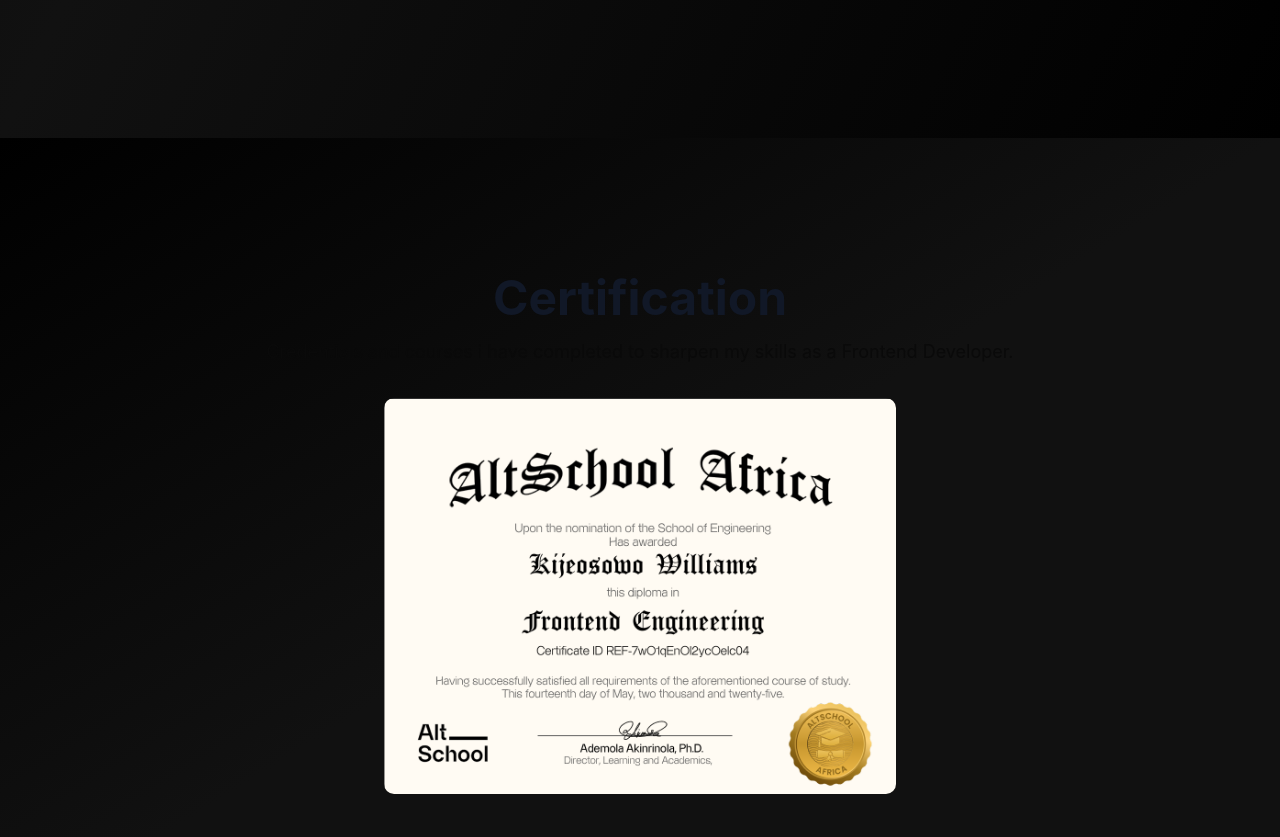
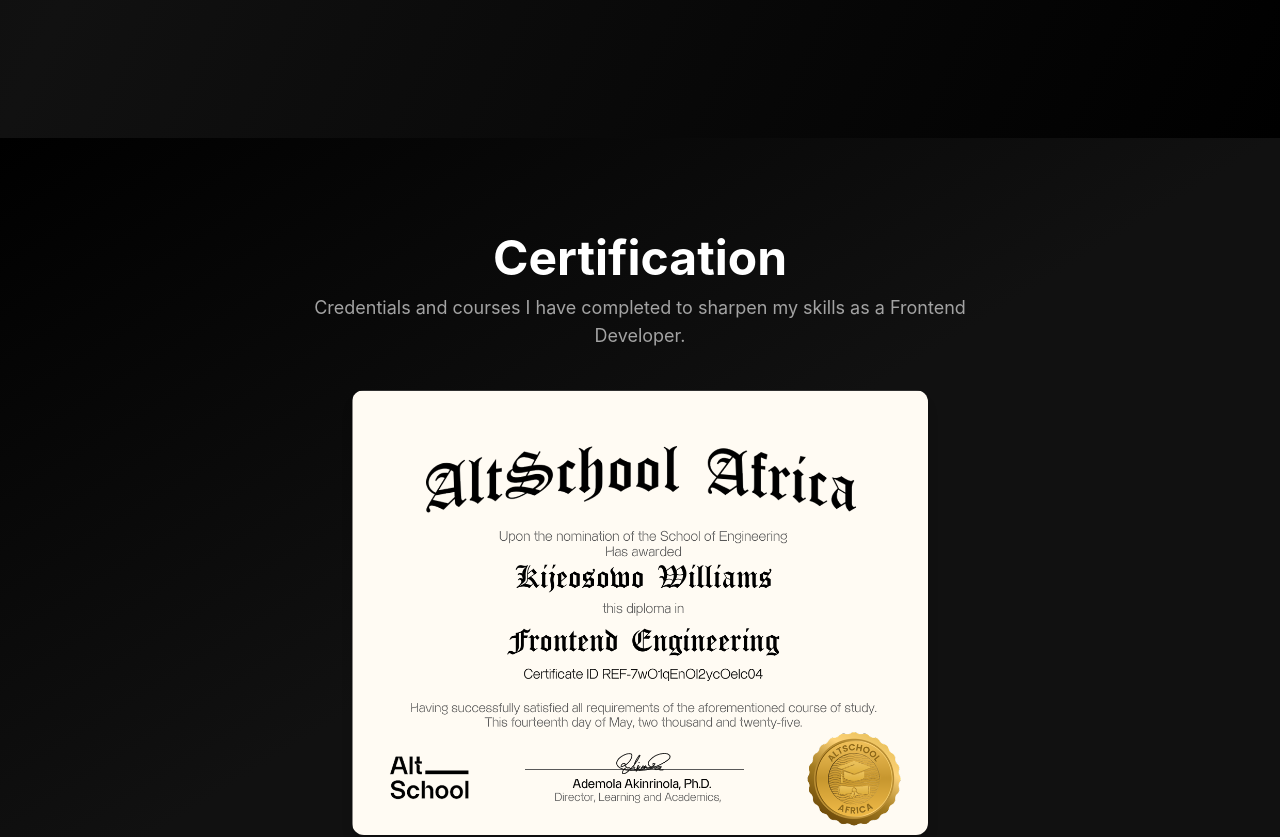
Before and after one commit to Kijedev/Kijeosowo-Williams, a React (Vite) app: page / in a window 1280 px wide. Shown: the part 3320-4157 px from the top of the page. Built offline with nearby package versions, Linux system fonts and the light colour scheme; a web font is replaced by a local one; what tailwindcss-animated would draw is missing.

Commit message:
fixed the certification page

```diff
--- a/src/pages/Certification.jsx
+++ b/src/pages/Certification.jsx
@@ -8,7 +8,7 @@
   const [selectedImageIndex, setSelectedImageIndex] = useState(null);
 
   const popupVariants = {
-    hidden: { opacity: 0, scale: 0.8, y: 40 },
+    hidden: { opacity: 0, scale: 0.9, y: 40 },
     visible: {
       opacity: 1,
       scale: 1,
@@ -16,39 +16,53 @@
       transition: { type: "spring", stiffness: 80, damping: 15 },
     },
   };
+
   return (
-    <div className="bg-gradient-to-br from-[#000] via-[#111] to-[#111] py-24 lg:h-screen md:h-screen h-[100vh]" id="certification">
-      {/* Certification */}
+    <section
+      id="certification"
+      className="bg-gradient-to-br from-black via-[#111] to-[#111]
+                 py-16 sm:py-20 lg:py-24"
+    >
+      {/* Container */}
+      <div className="max-w-7xl mx-auto px-4 sm:px-6 lg:px-8">
+
+        {/* Header */}
         <motion.div
-        className="pt-10 mb-8 flex flex-col gap-4 text-center"
+          className="mb-10 text-center space-y-3"
           variants={popupVariants}
           initial="hidden"
           whileInView="visible"
-        viewport={{ once: true, amount: 0.2 }}
+          viewport={{ once: true, amount: 0.3 }}
         >
-        <h1 className="text-4xl lg:text-5xl font-bold text-gray-900 dark:text-white">
+          <h1 className="text-3xl sm:text-4xl lg:text-5xl font-bold text-white">
             Certification
           </h1>
-        <p className="text-sm lg:text-lg dark:text-neutral-600">
-          Credentials and courses i have completed to sharpen my skills as a
+          <p className="max-w-2xl mx-auto text-sm sm:text-base lg:text-lg text-neutral-400">
+            Credentials and courses I have completed to sharpen my skills as a
             Frontend Developer.
           </p>
         </motion.div>
 
-      {/* Image */}
-      <div className="flex flex-col justify-center items-center">
+        {/* Certificate Image */}
+        <div className="flex justify-center">
           <motion.img
             src={Certificate}
             alt="certificate"
-          className="rounded-[10px] lg:w-[40%] lg:h-[40%] px-10 lg:px-0"
+            className="
+              w-full
+              max-w-md sm:max-w-lg lg:max-w-xl
+              rounded-xl
+              shadow-lg
+            "
             variants={popupVariants}
             initial="hidden"
             whileInView="visible"
-          viewport={{ once: true, amount: 0.2 }}
+            viewport={{ once: true, amount: 0.3 }}
           />
-        {/* Download button */}
         </div>
+
       </div>
+    </section>
   );
 };
 
```
Lines whose indentation alone changed are shown as unchanged.
